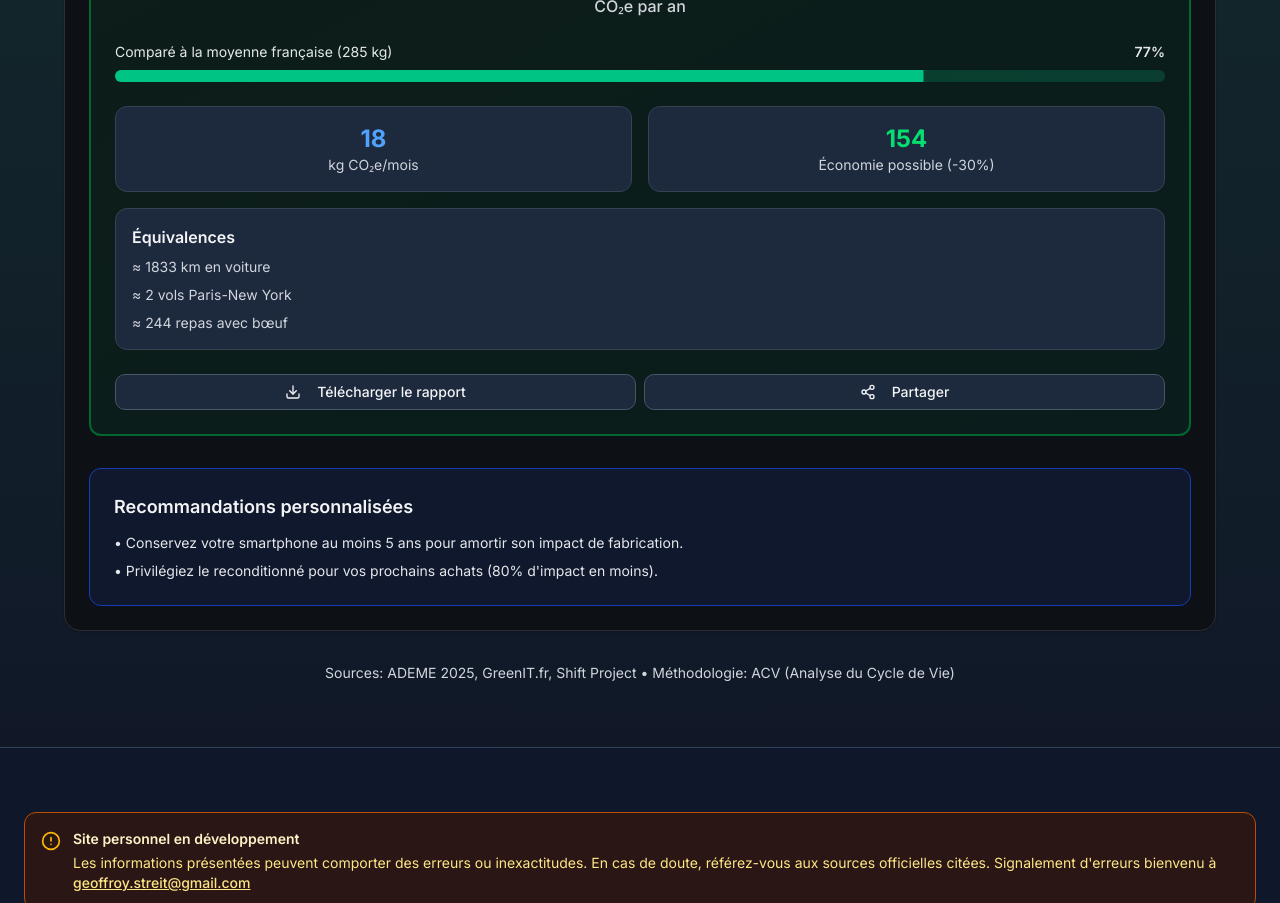
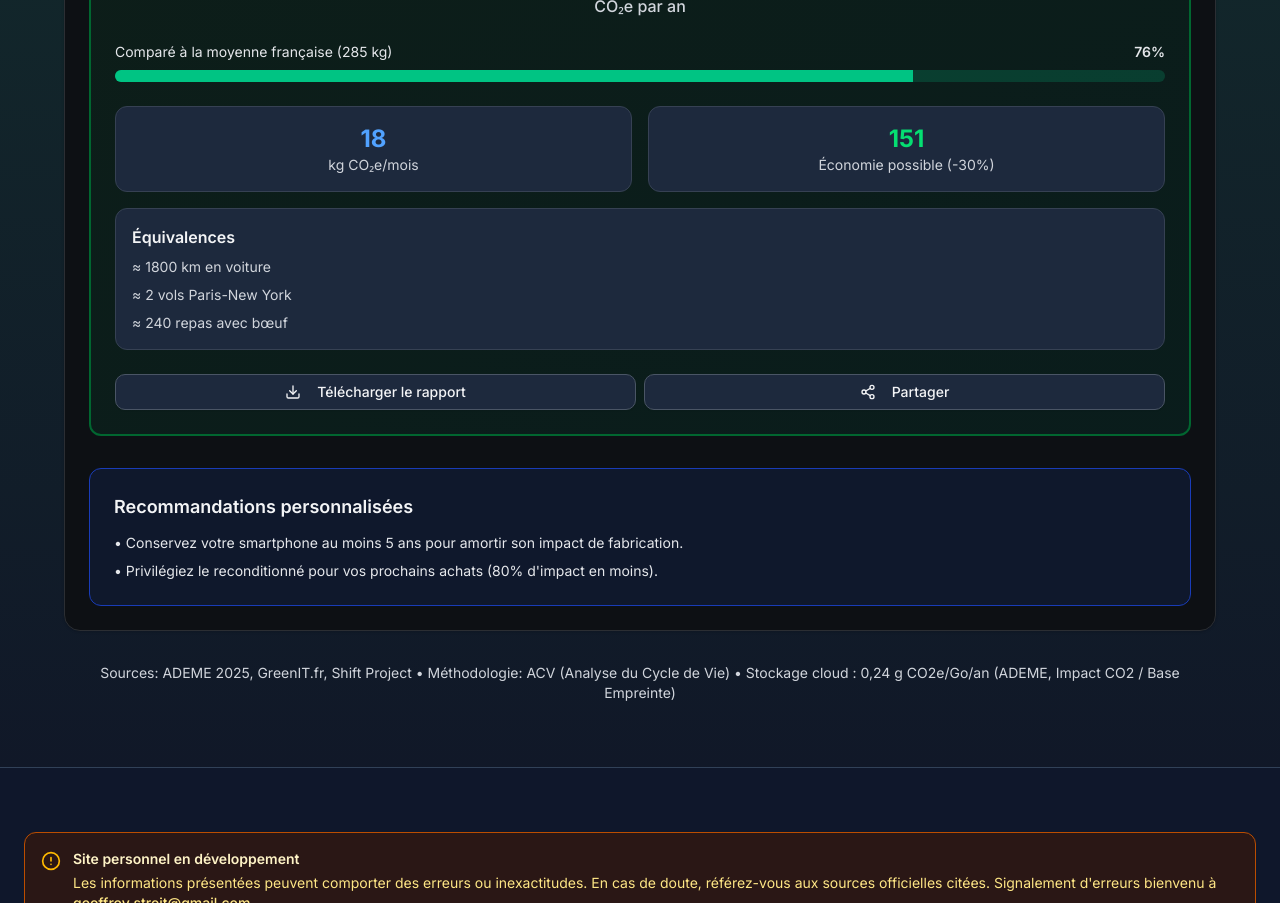
Before and after one commit to Hylst/le-green-it-en-clair, a Next.js app: page /greenit/outils in a window 1280 px wide. Shown: the part 2580-3483 px from the top of the page. Built offline with nearby package versions, Linux system fonts and the light colour scheme.

Commit message:
calculateur: facteur cloud 0,2 -> 0,00024 kg/Go/an (ADEME)

```diff
--- a/components/outils/carbon-calculator.tsx
+++ b/components/outils/carbon-calculator.tsx
@@ -50,7 +50,7 @@ export default function CarbonCalculator() {
     // Impact cloud et services (kg CO2e/an)
     total += cloudUsage.email * 0.3 // 0.3 kg par email/jour
     total += cloudUsage.streaming * 1.6 // 1.6 kg par heure/semaine
-    total += cloudUsage.cloud * 0.2 // 0.2 kg par Go/mois
+    total += cloudUsage.cloud * 0.00024 // 0,00024 kg par Go/an (≈0,24 g CO2e/Go/an, ADEME Impact CO2 / Base Empreinte)
     total += cloudUsage.social * 2.5 // 2.5 kg par heure/jour
 
     return Math.round(total)
@@ -331,7 +331,8 @@ export default function CarbonCalculator() {
       </Card>
 
       <div className="text-sm text-gray-600 dark:text-gray-300 text-center">
-        Sources: ADEME 2025, GreenIT.fr, Shift Project • Méthodologie: ACV (Analyse du Cycle de Vie)
+        Sources: ADEME 2025, GreenIT.fr, Shift Project • Méthodologie: ACV (Analyse du Cycle de Vie) • Stockage
+        cloud : 0,24 g CO2e/Go/an (ADEME, Impact CO2 / Base Empreinte)
       </div>
     </div>
   )
```
